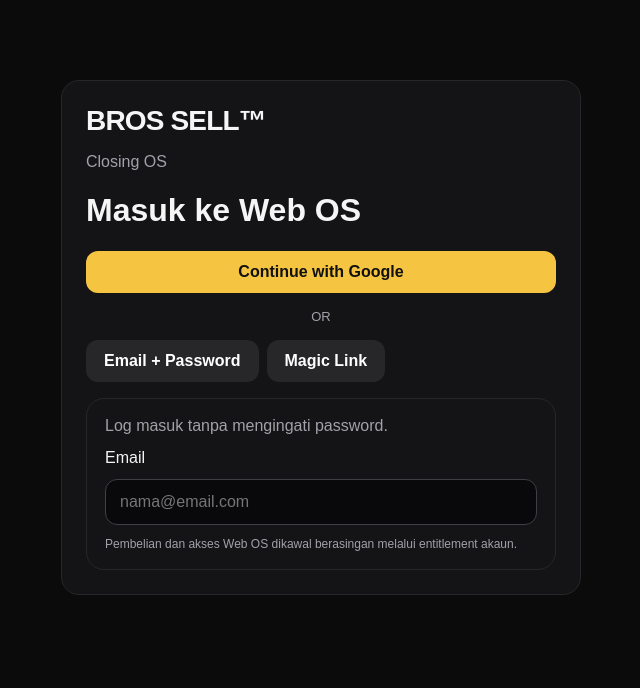
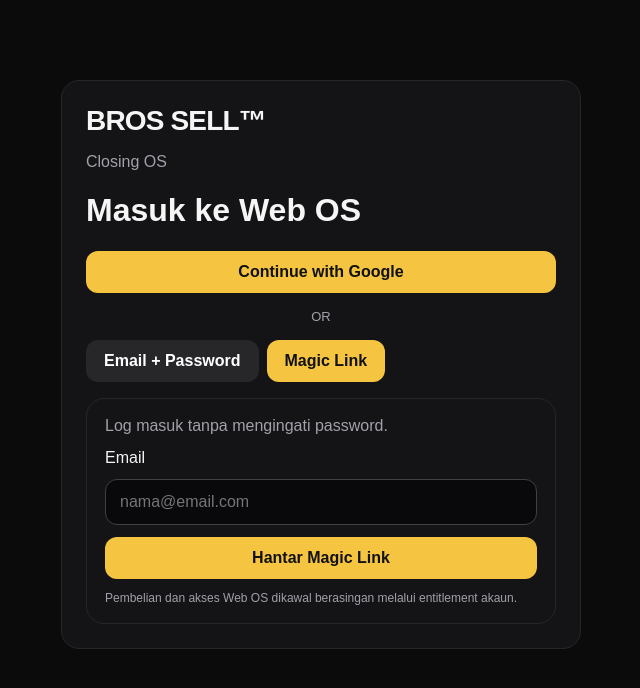
Before and after one commit to bolehejassolutions/bros-sell-web-os, a Next.js app: page /login in a window 1280 px wide. Shown: the top 688 px of the page, without its empty margins (319-959 px from the left). Built offline with nearby package versions, Linux system fonts and the light colour scheme.

Commit message:
fix(auth): show an email submit action on the initial login screen
Initialize the existing email mode to Magic Link while preserving Google sign-in. Verify the first-render submit action and login layout at all existing browser viewports without submitting credentials or sending email.

```diff
--- a/app/login/login-form.tsx
+++ b/app/login/login-form.tsx
@@ -6,7 +6,7 @@ import { createClient } from "@/lib/supabase/client";
 type Mode = "google" | "password" | "magic";
 
 export default function LoginForm() {
-  const [mode, setMode] = useState<Mode>("google");
+  const [mode, setMode] = useState<Mode>("magic");
   const [email, setEmail] = useState("");
   const [password, setPassword] = useState("");
   const [sent, setSent] = useState(false);
```
Also changed, not shown: tests/sales-case-browser-coverage.ts (+8 -2 lines).
